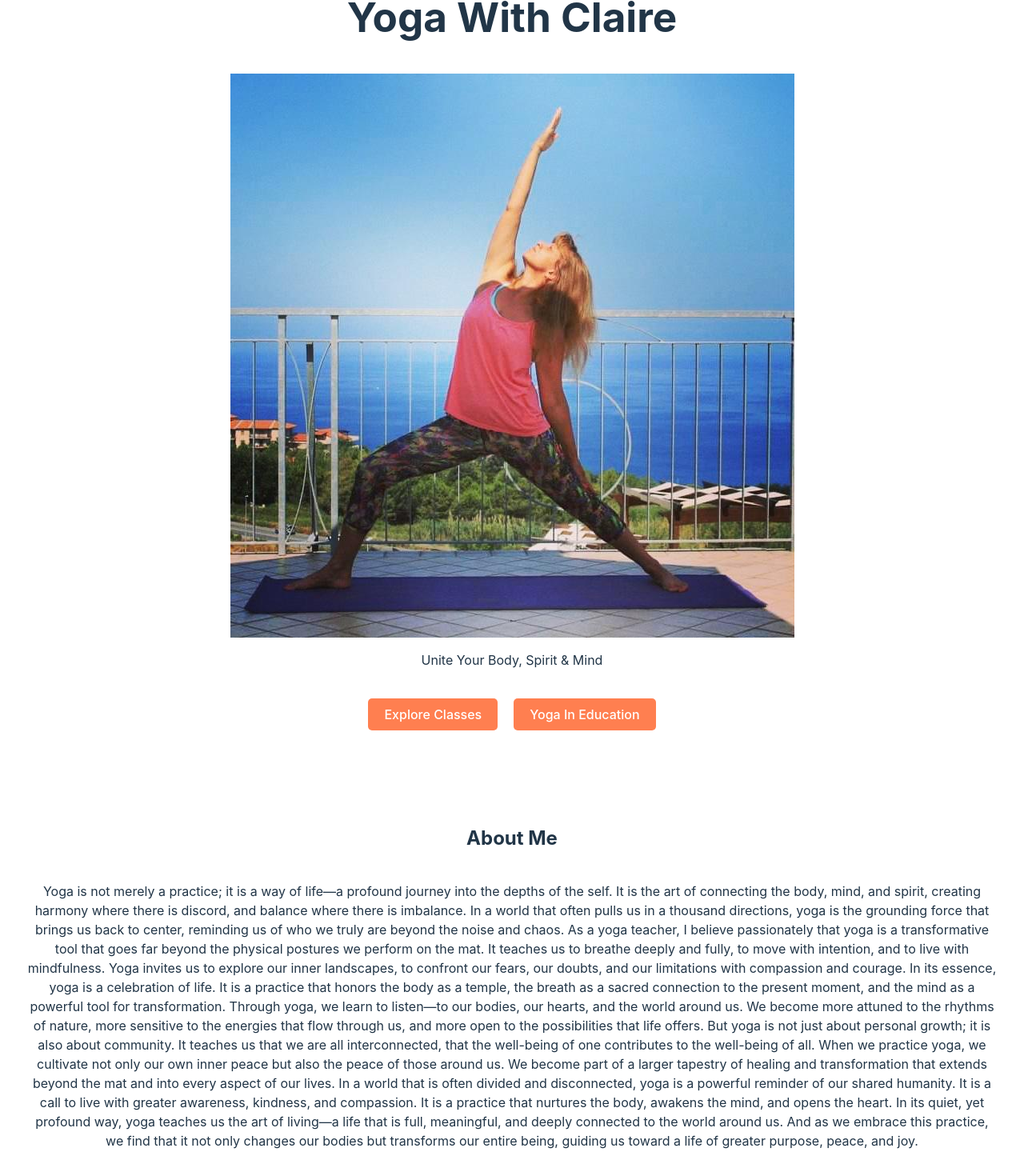
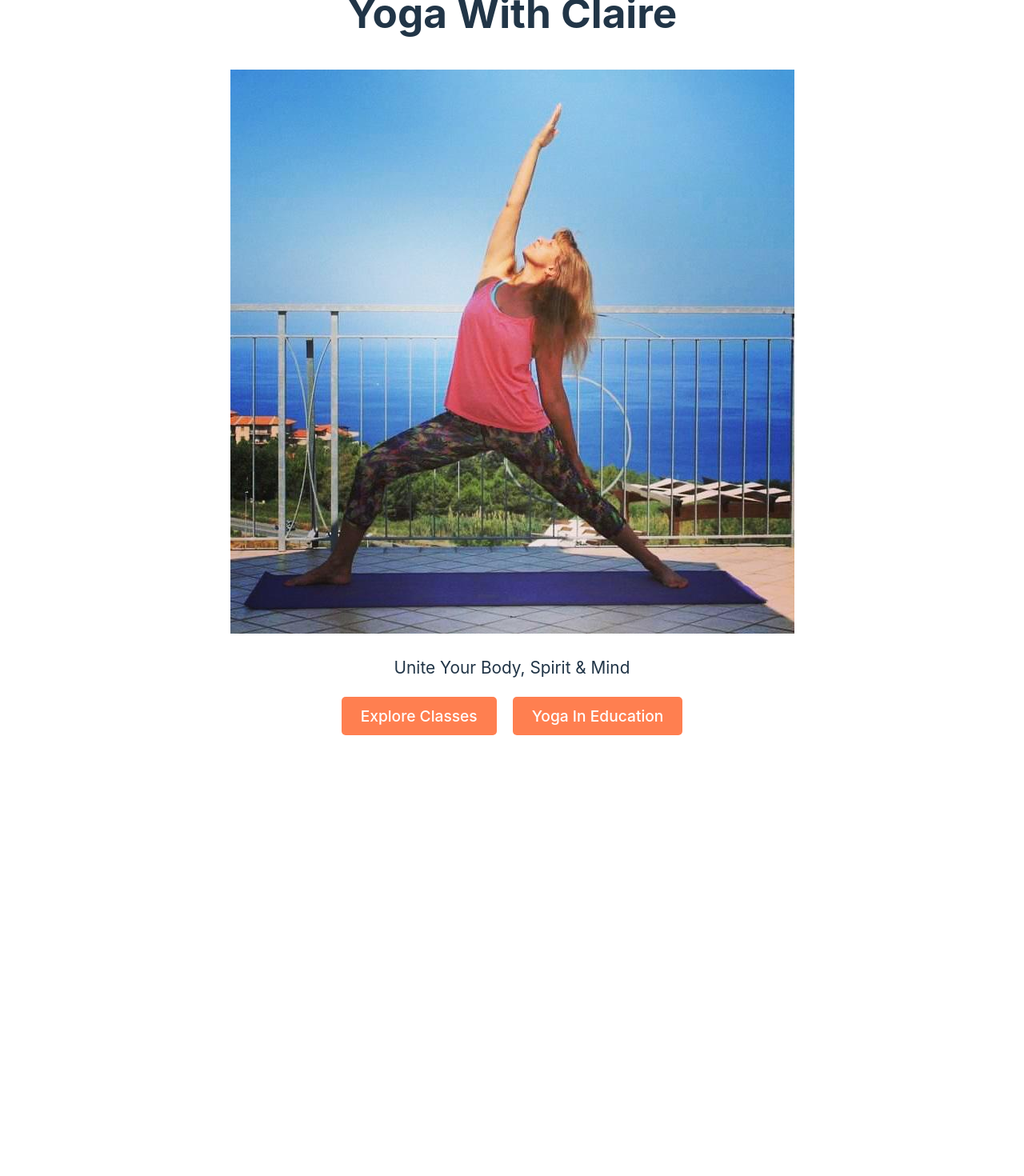
Before and after one commit to LRCozier/yogasite, a React (Vite) app in the folder yoga/: page / in a window 1280 px wide. Shown: the top 1470 px of the page at 80% size. After the commit the page ends 919 px from the top, so only its background shows below. Built offline with nearby package versions, Linux system fonts and the light colour scheme.

Commit message:
installed react router and rearranged app.jsx to include this

```diff
--- a/package.json
+++ b/package.json
@@ -1,5 +1,6 @@
 {
   "dependencies": {
+    "react-router-dom": "^6.26.2",
     "react-social-icons": "^6.18.0"
   }
 }
--- a/yoga/src/App.css
+++ b/yoga/src/App.css
@@ -5,7 +5,12 @@
   text-align: center;
 }
 
-section .container {
+body{
+  margin: 0;
+  padding:0;
+}
+
+section{
   display: flex;
   flex-direction: column;
   align-items: center;
@@ -13,3 +18,36 @@ section .container {
   height: 100vh;
   text-align: center;
 }
+
+section-content{
+  max-width: 100%;
+}
+
+/*MOBILE STYLES*/
+
+
+
+/*TABLET STYLES*/
+
+@media (min-width: 768px) {
+  h1 {
+    font-size: 2.5rem;
+  }
+
+  p {
+    font-size: 1.3rem;
+  }
+
+  .button-container {
+    flex-direction: row;
+    justify-content: center;
+  }
+
+  .cta-button {
+    font-size: 1.2rem;
+    padding: 12px 24px;
+  }
+}
+
+
+/*DESKTOP STYLES*/
--- a/yoga/src/App.jsx
+++ b/yoga/src/App.jsx
@@ -1,19 +1,21 @@
-import react from 'react'
-import Hero from './Components/Hero/hero'
-import Footer from './Components/Footer/Footer'
+import { BrowserRouter as Router, Route, Routes } from 'react-router-dom';
+import Hero from './Pages/Hero/hero'
 import './App.css'
-import AboutMe from './Components/About/about'
-import Classes from './Components/Classes/classes'
+import AboutMe from './Pages/About/about'
+import Classes from './Pages/Classes/classes'
 
 function App() {
 
   return (
-    <>
-    <Hero />
-    <AboutMe />
-    <Classes />
-    <Footer />
-    </>
+    <Router>
+      <div className='App'>
+        <Routes>
+          <Route path='/' element={<Hero/>} />
+          <Route path='/about' element={<AboutMe/>} />
+          <Route path='/classes' element={<Classes/>} />
+        </Routes>
+      </div>
+    </Router>
   )
 }
 
--- a/yoga/src/Components/Hero/hero.jsx
+++ b/yoga/src/Pages/Hero/hero.jsx
@@ -1,5 +1,6 @@
 // src/components/Hero.js
 import React from 'react';
+import {Link} from 'react-router-dom';
 import './hero.css';
 
 const Hero = () => {
@@ -11,7 +12,9 @@ const Hero = () => {
         <img src="/yogahero.jpg" alt="Yoga With Claire Hero Image" className="heroImage" />
         <p>Unite Your Body, Spirit & Mind</p>
         <div className='button-container'>
-        <a href='#classes'><button className="cta-button">Explore Classes</button></a>
+          <Link to='/classes'>
+          <button className="cta-button">Explore Classes</button>
+          </Link>
         <button className="cta-button">Yoga In Education</button>
         </div>
       </div>
```
Also changed, not shown: yoga/src/Pages/About/about.css (renamed from yoga/src/Components/About/about.css), yoga/src/Pages/About/about.jsx (renamed from yoga/src/Components/About/about.jsx), yoga/src/Pages/Classes/classes.css (renamed from yoga/src/Components/Classes/classes.css), yoga/src/Pages/Classes/classes.jsx (renamed from yoga/src/Components/Classes/classes.jsx), yoga/src/Pages/Hero/hero.css (renamed from yoga/src/Components/Hero/hero.css), 1 other file (tests, documents, lock files or other folders).
